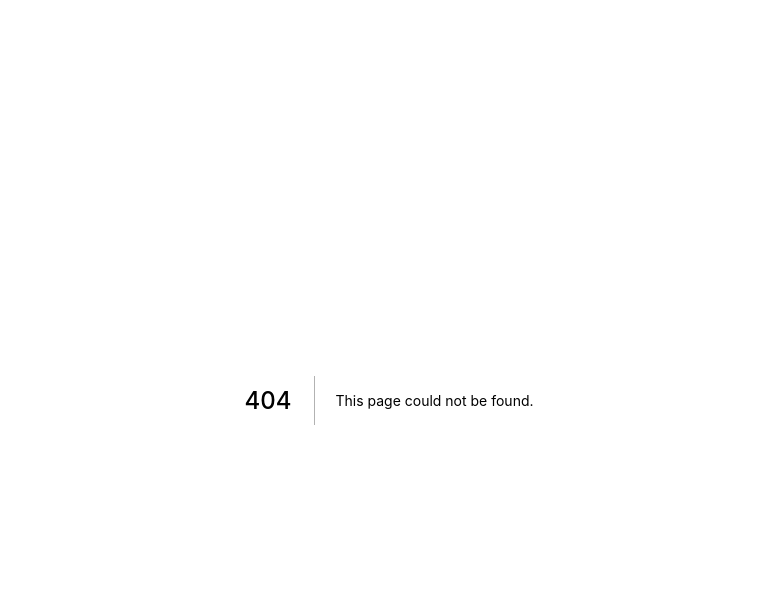
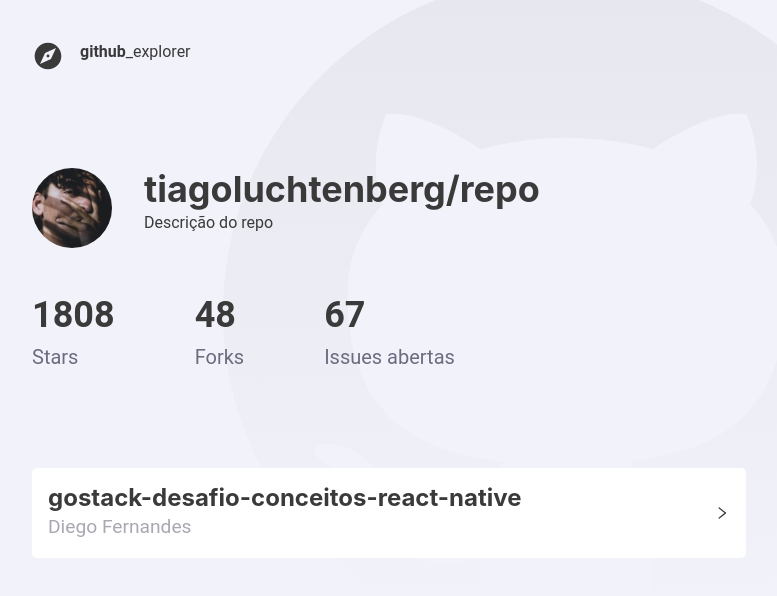
Before and after one commit to michelwene/Github-explorer, a Next.js app: page /repositorie in a window 1280 px wide. Before the commit this address had no page. Shown: the top 596 px of the page, without its empty margins (251-1028 px from the left). Built offline with nearby package versions, Linux system fonts and the light colour scheme.

Commit message:
feat: styling repositories

```diff
--- a/src/pages/index.tsx
+++ b/src/pages/index.tsx
@@ -13,7 +13,7 @@ import type { NextPage } from "next";
 import { MdExplore } from "react-icons/md";
 import { AiOutlineRight } from "react-icons/ai";
 
-const Home: NextPage = () => {
+export default function Home() {
   return (
     <VStack as="section" maxWidth="714px" spacing={28} align="flex-start">
       <Flex as="header" width="100%" gap={4} mt={10}>
@@ -173,6 +173,4 @@ const Home: NextPage = () => {
       </VStack>
     </VStack>
   );
-};
-
-export default Home;
+}
--- /dev/null
+++ b/src/pages/repositorie/index.tsx
@@ -0,0 +1,88 @@
+import { Box, Flex, Heading, Image, Text, VStack } from "@chakra-ui/react";
+import { AiOutlineRight } from "react-icons/ai";
+import { MdExplore } from "react-icons/md";
+
+export default function Repositorie() {
+  return (
+    <VStack
+      as="section"
+      maxWidth="714px"
+      spacing="6rem"
+      width="960px"
+      align="flex-start"
+    >
+      <Flex as="header" width="100%" gap={4} mt={10}>
+        <MdExplore fontSize="32px" />
+        <Text>
+          <strong>github</strong>_explorer
+        </Text>
+      </Flex>
+      <Flex flexDirection="column" gap="2.5rem">
+        <Flex gap="2rem">
+          <Box>
+            <Image
+              src="/Me 1.svg"
+              alt="foto de perfil do github"
+              borderRadius="50%"
+            />
+          </Box>
+          <Flex flexDirection="column">
+            <Heading as="h2">tiagoluchtenberg/repo</Heading>
+            <Text>Descrição do repo</Text>
+          </Flex>
+        </Flex>
+        <Flex gap="5rem">
+          <Box>
+            <Text fontSize="2.25rem" fontWeight={700}>
+              1808
+            </Text>
+            <Text fontSize="1.25rem" color="gray.300">
+              Stars
+            </Text>
+          </Box>
+          <Box>
+            <Text fontSize="2.25rem" fontWeight={700}>
+              48
+            </Text>
+            <Text fontSize="1.25rem" color="gray.300">
+              Forks
+            </Text>
+          </Box>
+          <Box>
+            <Text fontSize="2.25rem" fontWeight={700}>
+              67
+            </Text>
+            <Text fontSize="1.25rem" color="gray.300">
+              Issues abertas
+            </Text>
+          </Box>
+        </Flex>
+      </Flex>
+
+      <VStack spacing={4} width="100%" pb="1rem">
+        <Flex
+          align="center"
+          bg="white"
+          borderRadius="5px"
+          justifyContent="space-between"
+          p="1rem"
+          width="100%"
+        >
+          <Flex gap="1.3rem" align="center">
+            <Flex flexDirection="column">
+              <Heading as="h2" fontSize="1.5rem">
+                gostack-desafio-conceitos-react-native
+              </Heading>
+              <Text fontSize="1.2rem" color="gray.200">
+                Diego Fernandes
+              </Text>
+            </Flex>
+          </Flex>
+          <Box>
+            <AiOutlineRight color="gray.100" />
+          </Box>
+        </Flex>
+      </VStack>
+    </VStack>
+  );
+}
--- a/src/styles/theme.ts
+++ b/src/styles/theme.ts
@@ -5,6 +5,7 @@ export const theme = extendTheme({
     gray: {
       "900": "#3A3A3A",
       "800": "#3D3D4D",
+      "300": "#6C6C80",
       "200": "#A8A8B3",
       "100": "#C9C9D4",
       "50": "#F2F2FA",
```
